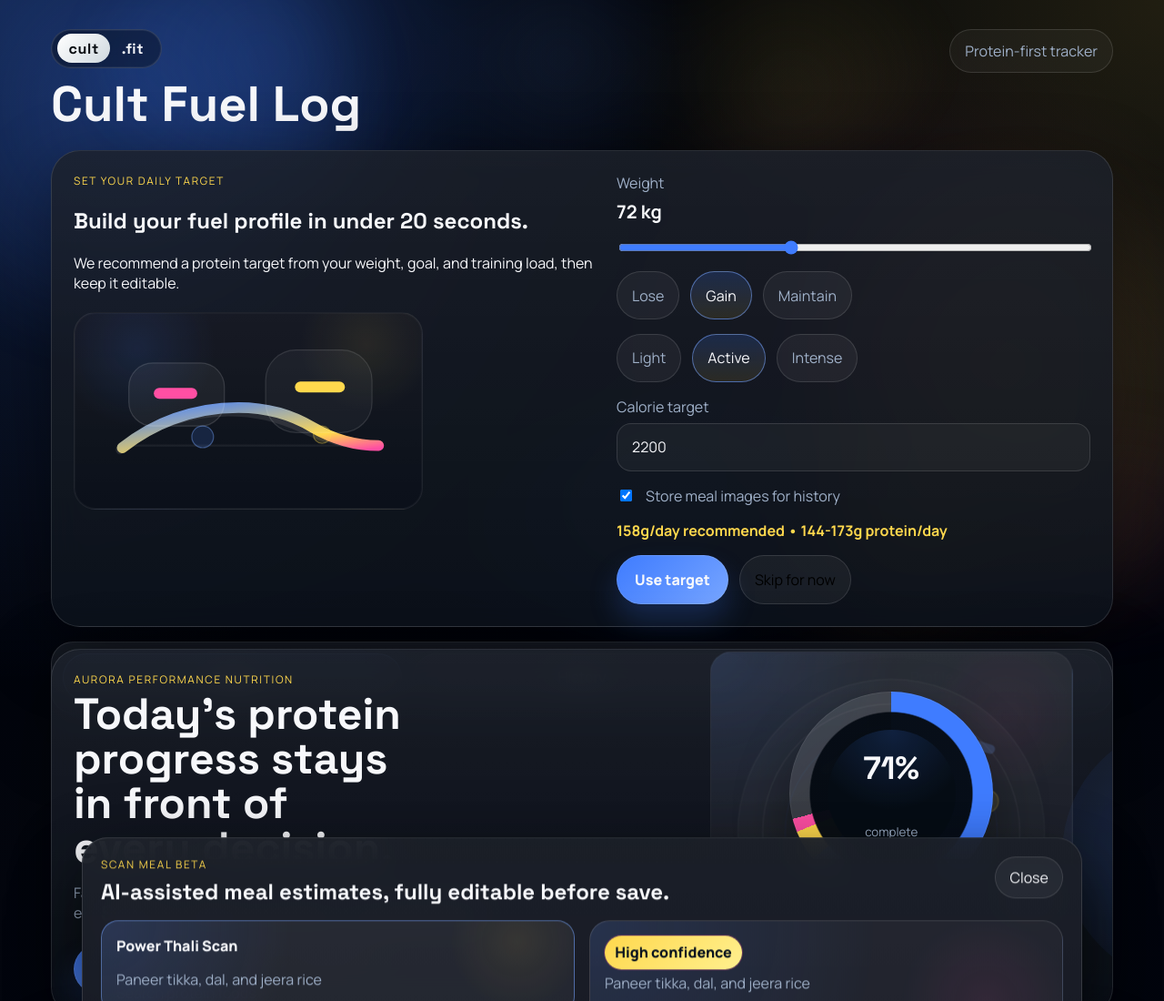
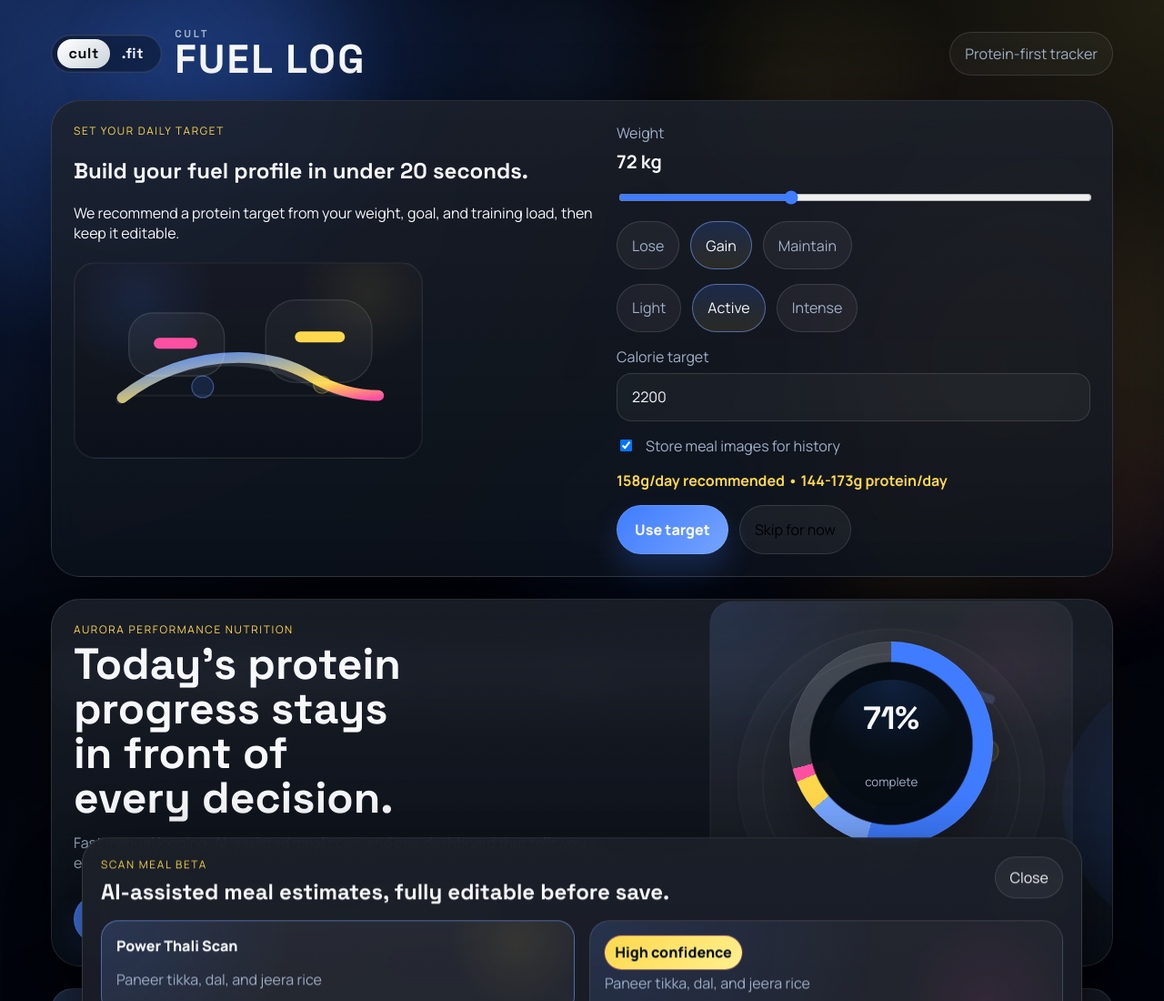
Before and after one commit to irakaushik/protein-fuel-lab, a website: page index.html in a window 1280 px wide. Shown: the top 1100 px of the page at 91% size. Drawn offline with Linux system fonts and the light colour scheme.

Commit message:
fix: update Cult Fuel Log wordmark

```diff
--- a/index.html
+++ b/index.html
@@ -16,12 +16,15 @@
     <div class="aurora-wave aurora-wave-bottom" aria-hidden="true"></div>
     <main class="app-shell">
       <header class="topbar">
-        <div class="brand-stack">
+        <div class="brand-lockup" aria-label="Cult Fuel Log logo">
           <div class="cult-brand" aria-label="Cult brand">
             <span class="cult-brand-chip">cult</span>
             <span class="cult-brand-fit">.fit</span>
           </div>
-          <h1>Cult Fuel Log</h1>
+          <div class="product-wordmark">
+            <span class="product-wordmark-kicker">CULT</span>
+            <h1 class="product-wordmark-title">FUEL LOG</h1>
+          </div>
         </div>
         <p class="topbar-chip">Protein-first tracker</p>
       </header>
--- a/styles.css
+++ b/styles.css
@@ -121,15 +121,16 @@
 
 .topbar {
   display: flex;
-  align-items: flex-start;
+  align-items: center;
   justify-content: space-between;
   gap: 1rem;
   margin-bottom: 1.5rem;
 }
 
-.brand-stack {
-  display: grid;
-  gap: 0.55rem;
+.brand-lockup {
+  display: inline-flex;
+  align-items: center;
+  gap: 0.9rem;
 }
 
 .cult-brand {
@@ -166,17 +167,33 @@
   color: var(--text);
 }
 
-.topbar h1,
+.product-wordmark-title,
 .hero-title,
 .timeline-section h2,
 .setup-card h2 {
   font-family: "Space Grotesk", sans-serif;
 }
 
-.topbar h1 {
-  margin: 0.25rem 0 0;
-  font-size: clamp(2rem, 5vw, 3.4rem);
-  line-height: 0.98;
+.product-wordmark {
+  display: grid;
+  gap: 0.18rem;
+}
+
+.product-wordmark-kicker {
+  color: var(--muted);
+  font-family: "Space Grotesk", sans-serif;
+  font-size: 0.72rem;
+  font-weight: 700;
+  letter-spacing: 0.24em;
+  line-height: 1;
+}
+
+.product-wordmark-title {
+  margin: 0;
+  font-size: clamp(1.6rem, 4vw, 2.75rem);
+  line-height: 0.9;
+  letter-spacing: 0.05em;
+  text-transform: uppercase;
 }
 
 .eyebrow,
@@ -838,6 +855,13 @@
 
   .topbar {
     flex-direction: column;
+    align-items: flex-start;
+  }
+
+  .brand-lockup {
+    flex-direction: column;
+    align-items: flex-start;
+    gap: 0.7rem;
   }
 
   .cult-brand {
```
Also changed, not shown: tests/app.test.mjs (+5 -0 lines).
